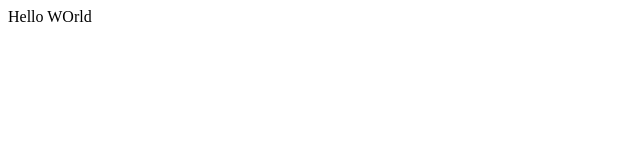
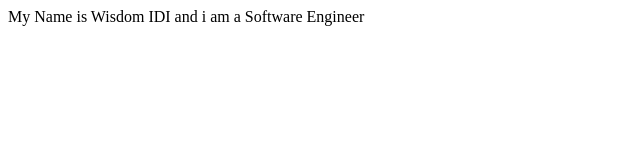
Before and after one commit to wisdomidi/wisdomidi.github.io, a plain HTML site: page index.html in a window 1280 px wide. Shown: the whole page, without its empty margins (0-640 px from the left). Drawn offline with Linux system fonts and the light colour scheme.

Commit message:
Update index.html

```diff
--- a/index.html
+++ b/index.html
@@ -1 +1 @@
-<p>Hello WOrld</p>
+<p>My Name is Wisdom IDI and i am a Software Engineer</p>
```
